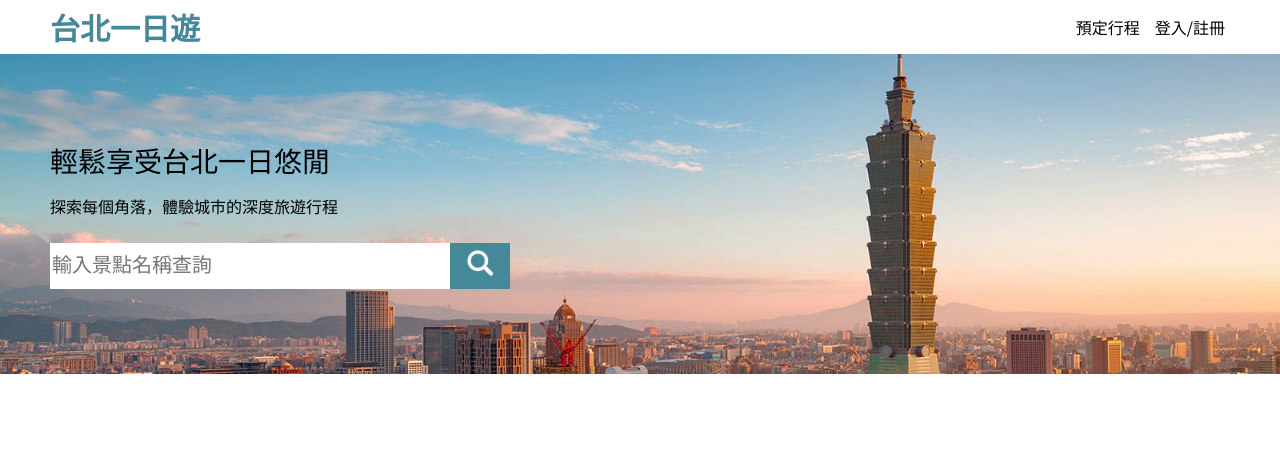
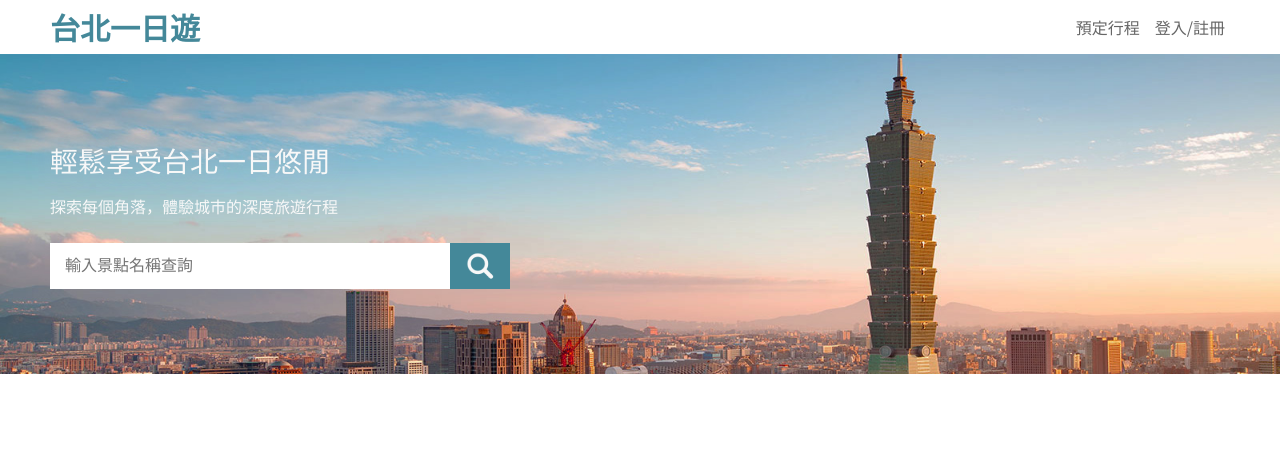
Before and after one commit to pcchou1997/Taipei-day-trip, a Flask app: page / in a window 1280 px wide. Shown: the top 471 px of the page. Run offline with Flask 2, Linux system fonts and the light colour scheme; data comes from the database, SQL or seed files in the repository.

Commit message:
revise css color, padding, size

```diff
--- a/static/css/style.css
+++ b/static/css/style.css
@@ -66,7 +66,7 @@ body {
     display: block;
     margin-right: 15px;
     /* 指定超連結字體顏色 */
-    color: #000000;
+    color: #666666;
     /*去掉超連結底線*/
     text-decoration: none;
 }
@@ -88,7 +88,6 @@ body {
 
 .welcome_inner {
     width: 1180px;
-
 }
 
 .slogan {
@@ -97,7 +96,15 @@ body {
     position: relative;
     left: 0px;
     top: 0px;
+}
 
+.p1 {
+    position: absolute;
+    top: 0px;
+    margin: 0px;
+    font-size: 28px;
+    color: #F8F8F8;
+    text-shadow: 0px 0px 30px #AABBCC;
 }
 
 .p2 {
@@ -105,13 +112,7 @@ body {
     bottom: 0px;
     margin: 0px;
     font-size: 16px;
-}
-
-.p1 {
-    position: absolute;
-    top: 0px;
-    margin: 0px;
-    font-size: 28px;
+    color: #F8F8F8;
 }
 
 .searchbar {
@@ -126,7 +127,9 @@ body {
     height: 46px;
     border: none;
     margin: 0;
-
+    padding: 15px;
+    font-size: 16px;
+    color: #757575;
 }
 
 .searchbutton {
@@ -136,6 +139,9 @@ body {
     background: #448899;
     border: none;
     margin: 0;
+    display: flex;
+    align-items: center;
+    justify-content: center;
 }
 
 .categories {
@@ -203,17 +209,16 @@ body {
     width: 100%;
     /* height: 40px; */
     margin: 0px;
-    background-color: black;
-    opacity: 0.6;
+    background-color: rgb(0, 0, 0, .6);
+    color: #FFFFFF;
     display: flex;
     align-items: center;
     padding: 10px;
-    font-size: 16px;
 }
 
 .site_name p {
     margin: 0px;
-    color: white;
+    font-size: 16px;
 }
 
 .site_info {
```
